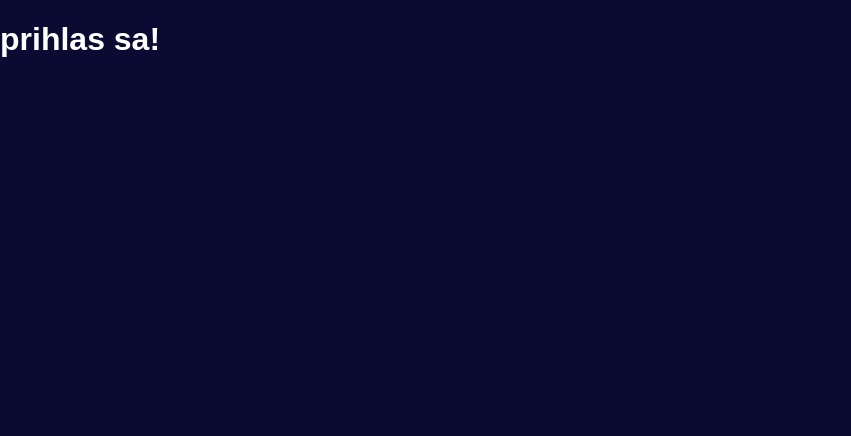
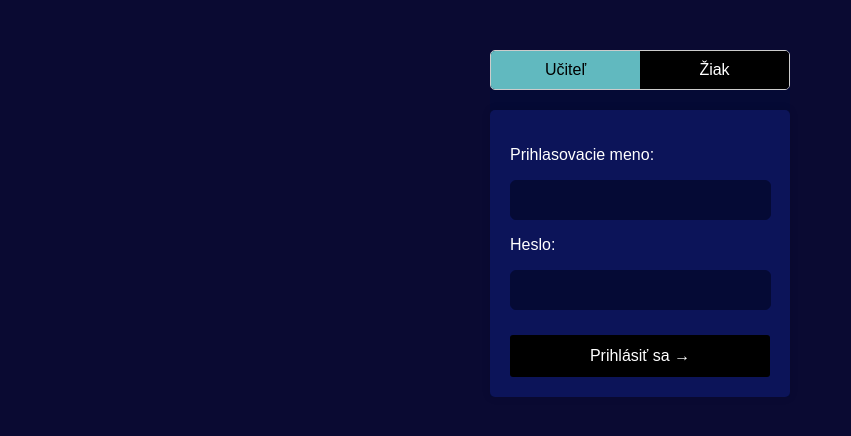
Before and after one commit to LUCIDUS-Webstorage/WebSklad-Fe, a React (Create React App) app: page /login in a window 1280 px wide. Shown: the top 436 px of the page, without its empty margins (0-851 px from the left). Built offline with nearby package versions, Linux system fonts and the light colour scheme.

Commit message:
Vytvorenie funkcneho loginu

```diff
--- a/src/App.jsx
+++ b/src/App.jsx
@@ -17,7 +17,6 @@ function App() {
   return (
 
      <Routes>
-
         <Route index path="/home" element={<Home2 />} />
         <Route path="/login" element={<Login1 />} />
         <Route path="/ucet" element={<Ucet />} />
--- a/src/pages/Home2.jsx
+++ b/src/pages/Home2.jsx
@@ -88,7 +88,7 @@ const Home2 = () => {
                 {/* Kategórie */}
                 <div className="content">
                     <div className="categories">
-                        {['Pasívne súčiastky', 'Aktívne súčiastky', 'Mikrokontroléry', 'Logické prvky'].map((category, index) => (
+                        {['Pasívne súčiastky', 'Aktívne súčiastky', 'Mikrokontroléry', 'Logické prvky','Komponenty','Sety'].map((category, index) => (
                             <div className="category-card" key={index}>
                                 <button onClick={() => handleCategoryFilter(category.toLowerCase())}>
                                     {category}
--- a/src/pages/Login1.css
+++ b/src/pages/Login1.css
@@ -0,0 +1,74 @@
+.login-wrapper {
+  background-color: #050A35;
+  width: 300px;
+  margin: 50px auto;
+  font-family: Arial, sans-serif;
+}
+
+.role-selector {
+  display: flex;
+  margin-bottom: 20px;
+  border: 1px solid #ccc;
+  border-radius: 5px;
+  overflow: hidden;
+}
+
+.role-selector button {
+  flex: 1;
+  padding: 10px;
+  border: none;
+  background: black;
+  color: white;
+  cursor: pointer;
+  font-size: 16px;
+}
+
+.role-selector button.active {
+  background: #61B9BF;
+  color: black;
+}
+
+.login-form {
+  background:#0C1459;
+  padding: 20px;
+  border-radius: 5px;
+  box-shadow: 0 0 10px rgba(0,0,0,0.1);
+}
+
+.form-group {
+  margin-bottom: 15px;
+}
+
+.form-group input {
+  width: 92%;
+  padding: 10px;
+  border: 1px solid #050A35;
+  background-color: #050A35;
+  color: white;
+  border-radius: 6px;
+  font-size: 16px;
+}
+
+button[type="submit"] {
+  width: 100%;
+  padding: 12px;
+  background: #000000;
+  color: white;
+  border: none;
+  border-radius: 3px;
+  cursor: pointer;
+  font-size: 16px;
+  margin-top: 10px;
+}
+
+button[type="submit"]:disabled {
+  background: #000000;
+  cursor: not-allowed;
+}
+
+.error-message {
+  color: red;
+  margin: 10px 0;
+  text-align: center;
+  font-size: 14px;
+}
--- a/src/pages/Login1.jsx
+++ b/src/pages/Login1.jsx
@@ -1,10 +1,130 @@
-import React from 'react';
+import React, { useState } from 'react';
+import { useNavigate } from 'react-router';
 import './Login1.css';
 
 const Login1 = () => {
+  const [credentials, setCredentials] = useState({
+    username: '',
+    password: '',
+    name: ''
+  });
+  const [error, setError] = useState('');
+  const [loading, setLoading] = useState(false);
+  const [isTeacher, setIsTeacher] = useState(true); // true = učiteľ, false = žiak
+
+  const navigate = useNavigate();
+
+  const handleChange = (e) => {
+    const { name, value } = e.target;
+    setCredentials({
+      ...credentials,
+      [name]: value
+    });
+  };
+
+  const handleSubmit = async (e) => {
+    e.preventDefault();
+    setLoading(true);
+    setError('');
+
+    try {
+      if (isTeacher) {
+        // Len pre učiteľa - odoslanie na backend
+        const response = await fetch('http://127.0.0.1:8000/login', {
+          method: 'POST',
+          headers: {
+            'Content-Type': 'application/json',
+          },
+          body: JSON.stringify({
+            username: credentials.username,
+            password: credentials.password
+          })
+        });
+
+        const data = await response.json();
+
+        if (!response.ok) {
+          throw new Error(data.message || 'Nesprávne prihlasovacie údaje');
+        }
+
+        console.log('Prijatý token:', data.token); // Vypíše token do konzoly
+        localStorage.setItem('token', data.token);
+      } else {
+        // Pre žiaka - len presmerovanie bez tokenu
+        console.log('Žiak sa prihlásil bez tokenu');
+      }
+
+      navigate('/home');
+    } catch (err) {
+      console.error('Chyba pri prihlásení:', err.message);
+      setError(err.message);
+    } finally {
+      setLoading(false);
+    }
+  };
+
   return (
-    <div>
-      <h1>prihlas sa!</h1>
+    <div className="login-wrapper">
+      <div className="role-selector">
+        <button
+          className={isTeacher ? 'active' : ''}
+          onClick={() => setIsTeacher(true)}
+          type="button"
+        >
+          Učiteľ
+        </button>
+        <button
+          className={!isTeacher ? 'active' : ''}
+          onClick={() => setIsTeacher(false)}
+          type="button"
+        >
+          Žiak
+        </button>
+      </div>
+
+      <form className="login-form" onSubmit={handleSubmit}>
+        {isTeacher ? (
+          <>
+            <div className="form-group">
+              <p>Prihlasovacie meno:</p>
+              <input
+                type="text"
+                name="username"
+                value={credentials.username}
+                onChange={handleChange}
+                required
+              />
+            </div>
+            <div className="form-group">
+              <p>Heslo:</p>
+              <input
+                type="password"
+                name="password"
+                value={credentials.password}
+                onChange={handleChange}
+                required
+              />
+            </div>
+          </>
+        ) : (
+          <div className="form-group">
+            <p>Tvoje meno:</p>
+            <input
+              type="text"
+              name="name"
+              value={credentials.name}
+              onChange={handleChange}
+              required
+            />
+          </div>
+        )}
+
+        {error && <div className="error-message">{error}</div>}
+
+        <button type="submit" disabled={loading}>
+          {loading ? 'Prihlasovanie...' : 'Prihlásiť sa →'}
+        </button>
+      </form>
     </div>
   );
 };
```
